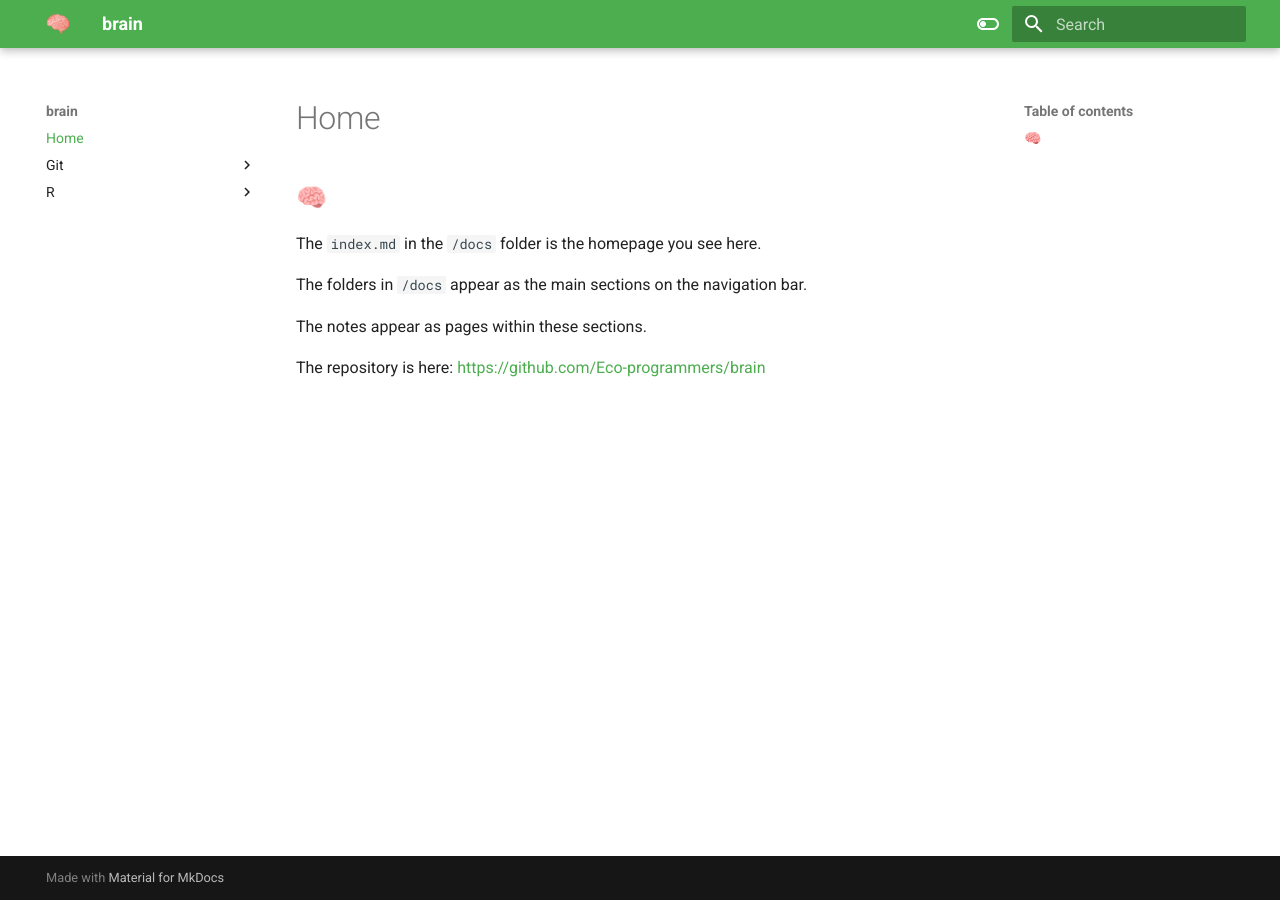
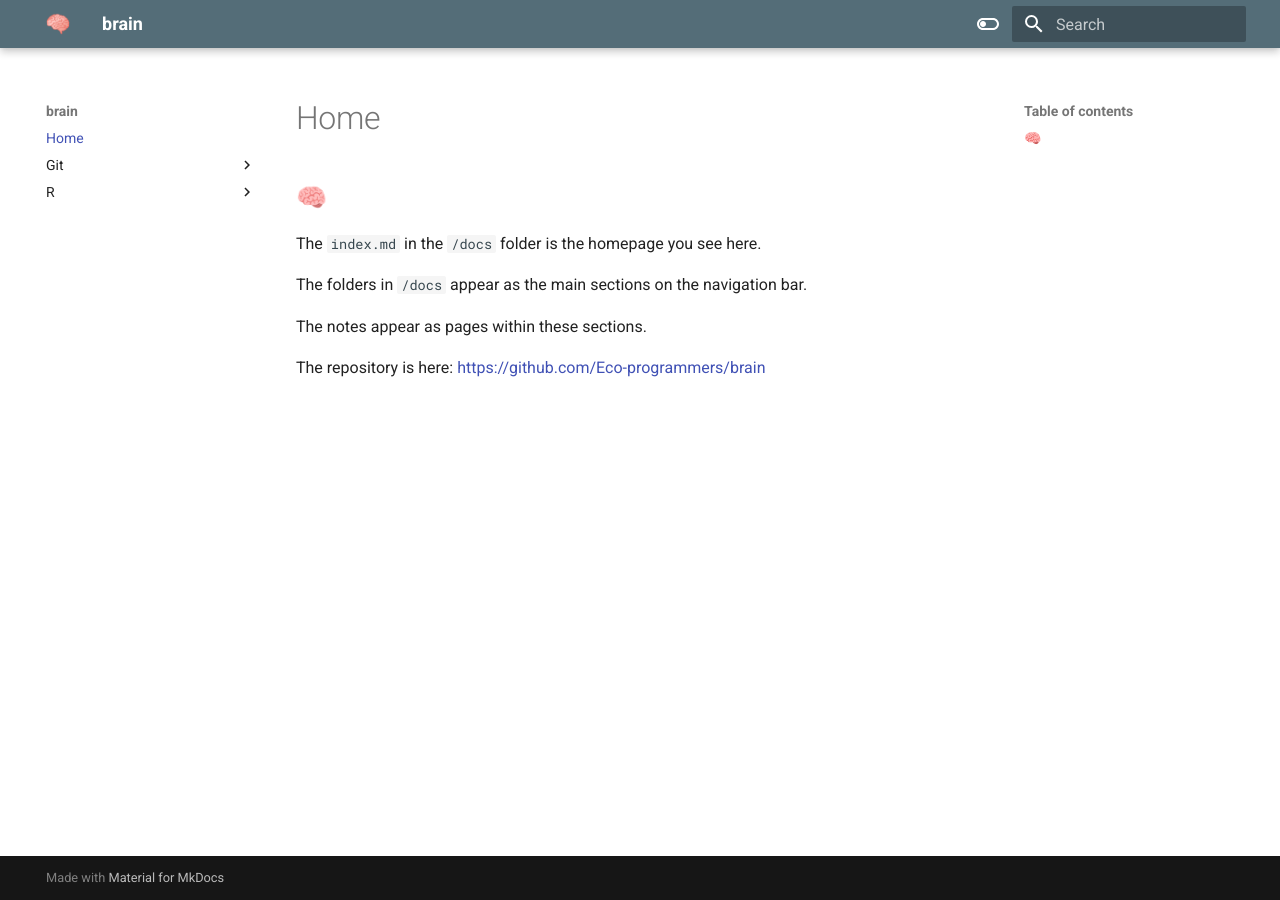
Before and after one commit to Eco-programmers/brain, an MkDocs documentation site: the page built from docs/index.md, in a window 1280 px wide. Built offline with MkDocs 1.6.1 and Material for MkDocs 9.7.7, drawn with Linux system fonts in a browser that asks for light colours.

Commit message:
first posts

```diff
--- a/mkdocs.yml
+++ b/mkdocs.yml
@@ -2,14 +2,15 @@
 
 theme:
     logo: attachments/brain.png
+    language: en
     name: 'material'
     palette:
 
     # Light mode
     - media: "(prefers-color-scheme: light)"
       scheme: default
-      primary: green
-      accent: indigo
+      primary: blue grey
+      accent: deep orange
       toggle:
         icon: material/toggle-switch-off-outline
         name: Switch to dark mode
@@ -17,7 +18,7 @@
     # Dark mode
     - media: "(prefers-color-scheme: dark)"
       scheme: slate
-      primary: grey
+      primary: blue grey
       accent: blue
       toggle:
         icon: material/toggle-switch
```
